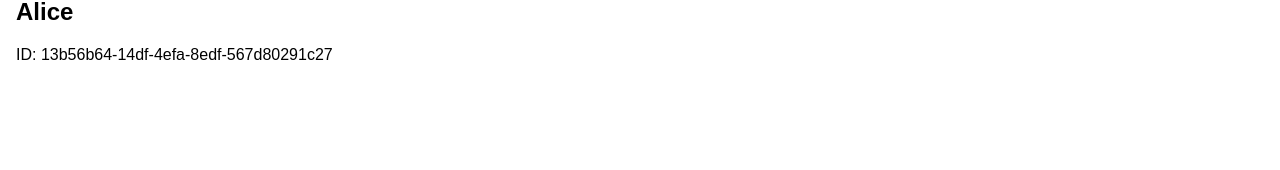
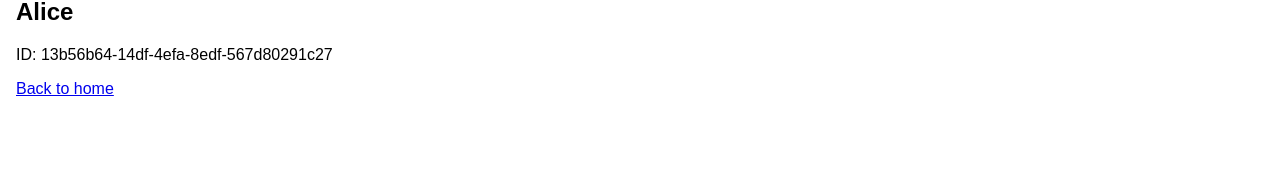
Before and after one commit to antoinechassagne/react-introduction, a React (Vite) app: page /persons/13b56b64-14df-4efa-8edf-567d80291c27 in a window 1280 px wide. Shown: the part 118-288 px from the top of the page. Built offline with nearby package versions, Linux system fonts and the light colour scheme.

Commit message:
feat: add back home button

```diff
--- a/src/pages/Home.jsx
+++ b/src/pages/Home.jsx
@@ -5,7 +5,6 @@
 const Home = () => {
   const { persons, addPerson } = usePersons();
 
-  console.log(persons);
   return (
     <>
       <h2>Persons list</h2>
--- a/src/pages/Person.jsx
+++ b/src/pages/Person.jsx
@@ -1,4 +1,4 @@
-import { useParams } from 'react-router';
+import { Link, useParams } from 'react-router';
 import { usePersons } from '../contexts/Persons';
 import Title from '../components/Title';
 
@@ -16,6 +16,7 @@
     <>
       <h2>{person.name}</h2>
       <p>ID: {person.id}</p>
+      <Link to="/">Back to home</Link>
     </>
   );
 }
```
